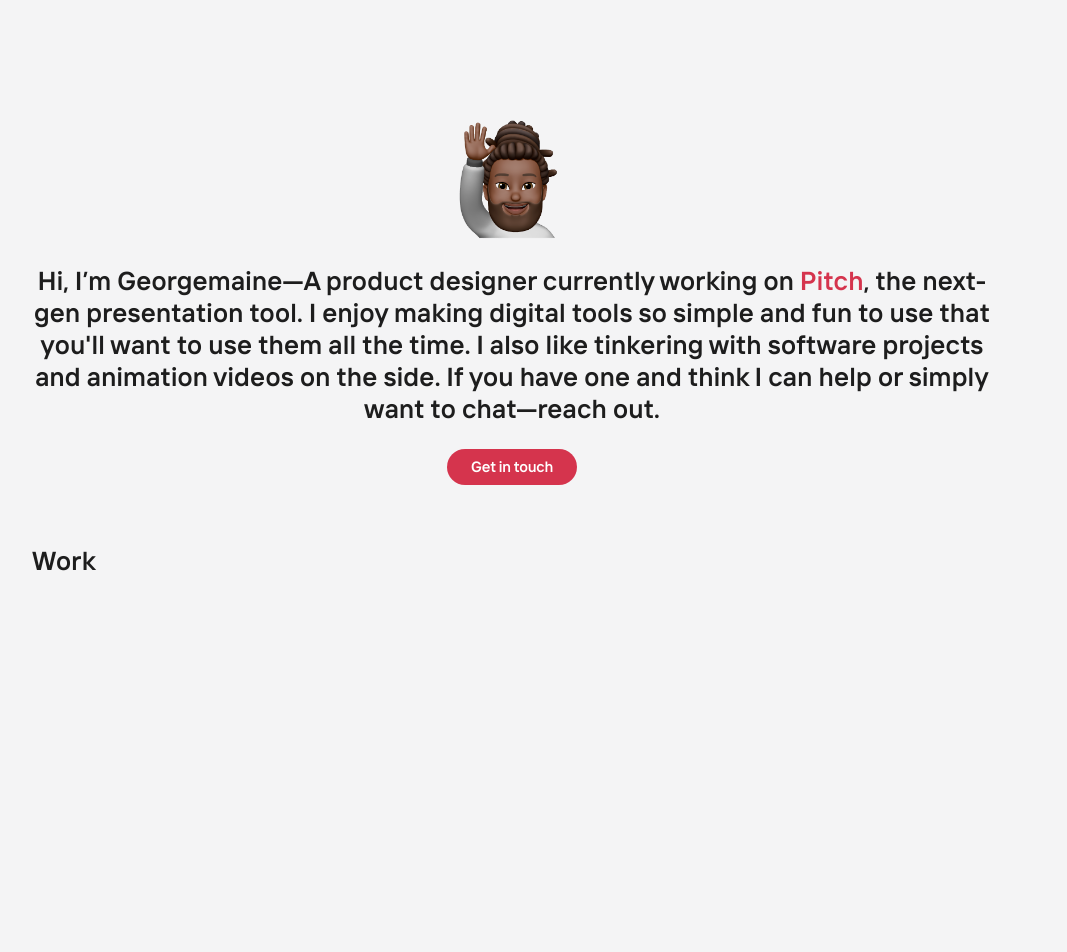
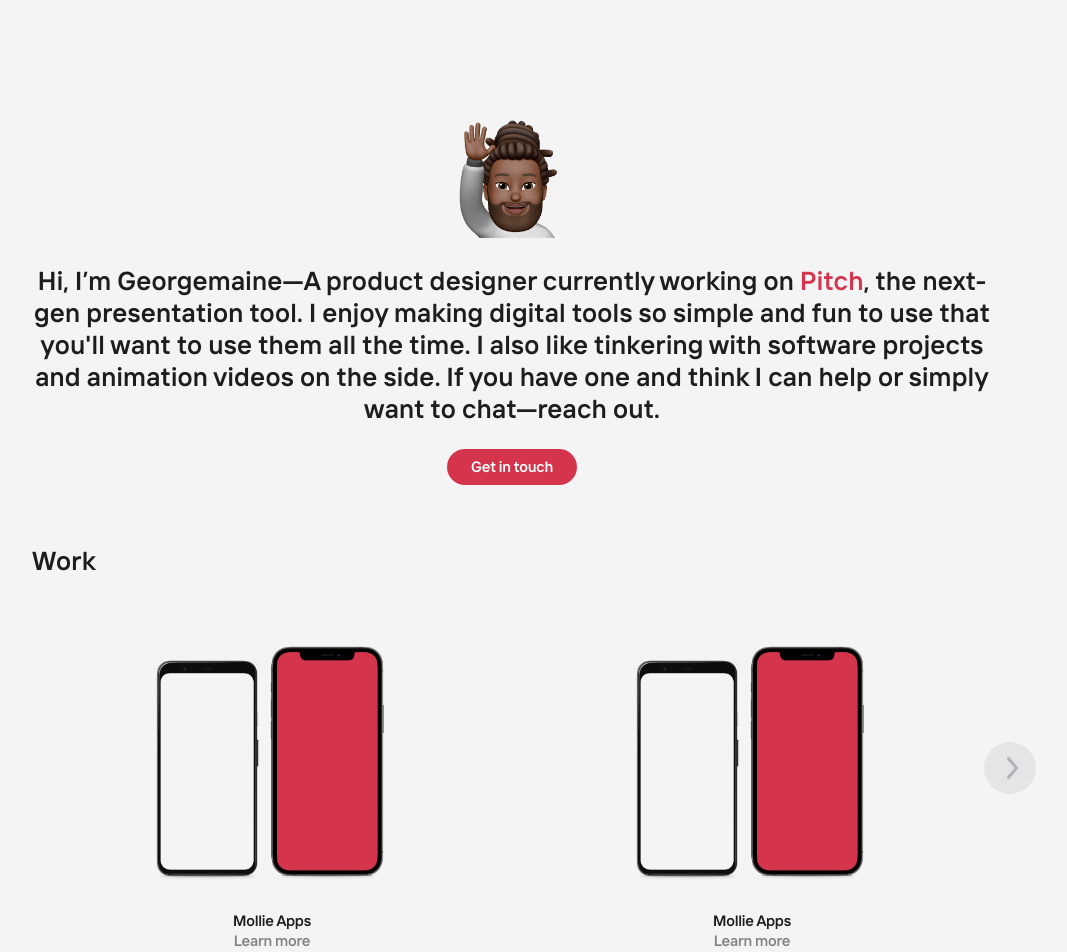
Before and after one commit to teacherstrange/georgemaine, a Next.js app: page / in a window 1280 px wide. Shown: the top 952 px of the page, without its empty margins (128-1195 px from the left). Before the commit the page ends 800 px from the top, so only its background shows below. Built offline with nearby package versions, Linux system fonts and the light colour scheme.

Commit message:
Initial setup for large gallery

```diff
--- a/src/Mamba/CloseButton.js
+++ b/src/Mamba/CloseButton.js
@@ -15,6 +15,7 @@
   display: grid;
   place-items: center;
   z-index: 1;
+  outline: none;
   opacity: 0;
 
   &.is-morphed {
--- a/src/Mamba/Gallery.js
+++ b/src/Mamba/Gallery.js
@@ -1,6 +1,6 @@
 import React, { useState } from "react";
 import styled from "styled-components";
-import { MorphBox } from "./index";
+import { SmallMorphBox, LargeMorphBox } from "./index";
 
 const GalleryWrapper = styled.div`
   width: 100%;
@@ -18,10 +18,32 @@
   }
 `;
 
+const GalleryLarge = styled.div`
+  width: 100%;
+  height: 314px;
+  display: block;
+  position: relative;
+  flex-direction: column;
+
+  @media (max-width: 979px) {
+    display: none;
+  }
+`;
+
 const ItemContainer = styled.ul`
   height: 100%;
   transition: transform 1s cubic-bezier(0.645, 0.045, 0.355, 1),
     opacity 0.3s ease 0.5s;
+`;
+
+const GalleryLargeItem = styled.div`
+  position: absolute;
+  top: 0;
+  height: 100%;
+  width: 100%;
+  display: flex;
+  justify-content: space-around;
+  transition: opacity 0.3s ease 0.5s;
 `;
 
 const PreviousButton = styled.button`
@@ -41,13 +63,16 @@
   align-items: center;
   z-index: 1;
   transition: 0.25s background-color linear, 0.25s opacity linear;
+  outline: none;
 
   svg path {
     color: var(--primaryLabelFill);
     transition: stroke 0.25s linear;
   }
 
-  &:hover {
+  &:hover,
+  &:focus,
+  &:active {
     background-color: var(--tertiaryFill);
     color: var(--secondaryLabelFill);
 
@@ -96,6 +121,7 @@
   border: none;
   margin: 0;
   padding: 0;
+  outline: none;
   cursor: pointer;
   display: flex;
   justify-content: center;
@@ -108,7 +134,9 @@
     transition: stroke 0.25s linear;
   }
 
-  &:hover {
+  &:hover,
+  &:focus,
+  &:active {
     background-color: var(--tertiaryFill);
     color: var(--secondaryLabelFill);
 
@@ -118,11 +146,11 @@
   }
 `;
 
-export function Gallery() {
+function SmallGallery() {
   const [pageIndex, setPageIndex] = useState(0);
-  const [morphstate, sendMorphstate] = useState();
+  const [morphstate, sendMorphstate] = useState(false);
+
   return (
-    <GalleryWrapper>
     <GallerySmall>
       <ItemContainer
         style={{
@@ -133,7 +161,7 @@
           .fill("")
           .map(function (value, index) {
             return (
-                <MorphBox
+              <SmallMorphBox
                 key={index}
                 backgroundImage={"url(/images/mobile.png)"}
                 width={1582}
@@ -149,9 +177,7 @@
                   <br />,
                   <strong>Enjoy managing payments on mobile. </strong>,
                 ]}
-                  href={
-                    "https://apps.apple.com/us/app/mollie/id1473455257?ls=1"
-                  }
+                href={"https://apps.apple.com/us/app/mollie/id1473455257?ls=1"}
                 label={"Download Mollie for Mobile ↗"}
                 project={"Mollie Apps"}
               />
@@ -183,6 +209,98 @@
         <NextArrowIcon />
       </NextButton>
     </GallerySmall>
+  );
+}
+
+function LargeGallery() {
+  const [pageIndex, setPageIndex] = useState(0);
+  const [morphstate, sendMorphstate] = useState();
+
+  React.useEffect(() => {
+    console.log(pageIndex);
+  });
+  return (
+    <GalleryLarge>
+      <ItemContainer
+        style={{
+          transform: `translate3d( ${(0 - pageIndex) * 100}%, 0, 0)`,
+        }}
+      >
+        {Array(2)
+          .fill("")
+          .map(function (value, index) {
+            return (
+              <GalleryLargeItem
+                style={{
+                  transform: `translate3d( ${(0 + index) * 100}%, 0, 0)`,
+                  opacity: index - pageIndex === 0 ? 1 : 0,
+                }}
+              >
+                {Array(2)
+                  .fill("")
+                  .map(function (value, index) {
+                    return (
+                      <LargeMorphBox
+                        key={index}
+                        backgroundImage={"url(/images/mobile.png)"}
+                        width={1582}
+                        height={1638}
+                        captionRightEdge={820}
+                        pageIndex={pageIndex}
+                        galleryIndex={index}
+                        sendMorphstate={sendMorphstate}
+                        caption={[
+                          <strong>Mollie Apps.</strong>,
+                          "During the last quarter of 2019 I designed Mollie’s mobile apps to enable people to quickly manage payments and watch their business grow.",
+                          <br />,
+                          <br />,
+                          <strong>Enjoy managing payments on mobile. </strong>,
+                        ]}
+                        href={
+                          "https://apps.apple.com/us/app/mollie/id1473455257?ls=1"
+                        }
+                        label={"Download Mollie for Mobile ↗"}
+                        project={"Mollie Apps"}
+                      />
+                    );
+                  })}
+              </GalleryLargeItem>
+            );
+          })}
+      </ItemContainer>
+      <PreviousButton
+        style={{
+          opacity: pageIndex === 1 ? 1 : 0,
+          zIndex: morphstate && -1,
+          left: -44,
+        }}
+        onClick={() => {
+          setPageIndex(pageIndex - 1);
+        }}
+      >
+        <PreviousArrowIcon />
+      </PreviousButton>
+      <NextButton
+        style={{
+          opacity: pageIndex === 0 ? 1 : 0,
+          zIndex: morphstate && -1,
+          right: -44,
+        }}
+        onClick={() => {
+          setPageIndex(pageIndex + 1);
+        }}
+      >
+        <NextArrowIcon />
+      </NextButton>
+    </GalleryLarge>
+  );
+}
+
+export function Gallery() {
+  return (
+    <GalleryWrapper>
+      <SmallGallery />
+      <LargeGallery />
     </GalleryWrapper>
   );
 }
--- a/src/Mamba/MorphBox.js
+++ b/src/Mamba/MorphBox.js
@@ -47,6 +47,10 @@
     height: 100vh;
     background-color: var(--overlay);
     backdrop-filter: blur(20px) saturate(50%);
+  }
+
+  &.is-large {
+    opacity: 1 !important;
   }
 
   @media (min-width: 980px) {
@@ -99,10 +103,28 @@
   align-items: center;
   z-index: 1;
   opacity: 0;
+  transition: background-color 0.25s linear;
+
+  path {
+    color: var(--primaryLabelFill);
+    transition: stroke 0.25s linear;
+  }
+
+  &:hover,
+  &:focus,
+  &:active {
+    background-color: var(--tertiaryFill);
+    color: var(--secondaryLabelFill);
+
+    path {
+      stroke: var(--secondaryLabelFill);
+    }
+  }
 
   &.is-morphed {
     opacity: 1;
-    transition: opacity 0.37s cubic-bezier(0.52, 0.16, 0.24, 1) 0.37s;
+    transition: opacity 0.37s cubic-bezier(0.52, 0.16, 0.24, 1) 0.37s,
+      background-color 0.25s linear;
   }
 `;
 
@@ -161,7 +183,7 @@
   }
 `;
 
-export function MorphBox(props) {
+export function SmallMorphBox(props) {
   const contentWidth = props.width;
   const contentHeight = props.height;
   const galleryIndex = props.galleryIndex;
@@ -215,6 +237,10 @@
 
     myObserver.observe(imageRef.current);
   }, []);
+
+  useEffect(() => {
+    console.log(`This is isMorphed: ${isMorphed}`);
+  });
 
   useEffect(() => {
     layoutCaptions();
@@ -285,3 +311,127 @@
     </MorphContainer>
   );
 }
+
+export function LargeMorphBox(props) {
+  const contentWidth = props.width;
+  const contentHeight = props.height;
+  const galleryIndex = props.galleryIndex;
+  const sendMorphstate = props.sendMorphstate;
+
+  // Distance between the center of the image and its optical right edge in the coordinate system of the native image resolution
+  const captionRightEdges = props.captionRightEdge;
+
+  const imageRef = useRef(null);
+  const captionRef = useRef(null);
+
+  const [viewportHeight, setViewportHeight] = useState(0);
+  const [viewportWidth, setViewportWidth] = useState(0);
+  const [isMorphed, setIsMorphed] = useState(false);
+  const [morphTop, setMorphTop] = useState(0);
+  const [morphLeft, setMorphLeft] = useState(0);
+  const [captionX, setCaptionX] = useState(0);
+
+  function layoutCaptions() {
+    const scale =
+      viewportWidth / viewportHeight > contentWidth / contentHeight
+        ? viewportHeight / contentHeight
+        : viewportWidth / contentWidth;
+    const xPos = viewportWidth / 2.0 + captionRightEdges * scale;
+    const x = Math.round(xPos);
+    setCaptionX(x);
+  }
+
+  function handleMorph(ref) {
+    setIsMorphed(!isMorphed);
+    sendMorphstate(!isMorphed);
+    const screenWidth = window.innerWidth;
+    const screenOffset = screenWidth - viewportWidth;
+    const galleryOffset = galleryIndex * screenOffset;
+    setMorphTop(-ref.current.getBoundingClientRect().top);
+    setMorphLeft(-ref.current.getBoundingClientRect().left - galleryOffset);
+  }
+
+  useEffect(() => {
+    return imageRef.current, captionRef.current;
+  }, []);
+
+  useEffect(() => {
+    const myObserver = new ResizeObserver((entries) => {
+      entries.forEach((entry) => {
+        setViewportWidth(entry.contentRect.width);
+        setViewportHeight(entry.contentRect.height);
+      });
+    });
+
+    myObserver.observe(imageRef.current);
+  }, []);
+
+  useEffect(() => {
+    console.log(`This is viewportWidth: ${viewportWidth}`);
+    layoutCaptions();
+  }, [layoutCaptions]);
+
+  useEffect(() => {
+    const dissmissModal = () => {
+      setIsMorphed(false);
+    };
+    window.addEventListener("resize", dissmissModal);
+    return () => window.removeEventListener("resize", dissmissModal);
+  }, []);
+
+  return (
+    <MorphContainer
+      style={{
+        top: isMorphed && morphTop,
+        left: isMorphed && morphLeft,
+        transform: `translate3d( ${100 * galleryIndex}%, 0, 0)`,
+        zIndex: isMorphed && 20,
+      }}
+      className={isMorphed && "is-morphed"}
+    >
+      <MorphCloseButton
+        onClick={() => (setIsMorphed(!isMorphed), sendMorphstate(!isMorphed))}
+        className={isMorphed && "is-morphed"}
+      >
+        <CloseIcon />
+      </MorphCloseButton>
+
+      <MorphImage
+        ref={imageRef}
+        style={{
+          backgroundImage: props.backgroundImage,
+        }}
+        className={isMorphed && "is-morphed"}
+      >
+        <FigCaption
+          ref={captionRef}
+          style={{
+            transform: `translate3d(${captionX}px, 0, 0)`,
+          }}
+          className={isMorphed && "is-morphed"}
+        >
+          {props.caption}
+          <Link
+            target='_blank'
+            rel='noopener noreferrer'
+            style={{ color: "var(--red)" }}
+            href={props.href}
+          >
+            {props.label}
+          </Link>
+        </FigCaption>
+      </MorphImage>
+
+      <MorphOpenButton
+        onClick={() => handleMorph(imageRef)}
+        className={isMorphed && "is-morphed"}
+      >
+        <MorphCaption className={isMorphed && "is-morphed"}>
+          <strong>{props.project}</strong>
+          <br />
+          Learn more
+        </MorphCaption>
+      </MorphOpenButton>
+    </MorphContainer>
+  );
+}
```
Lines whose indentation alone changed are shown as unchanged.
